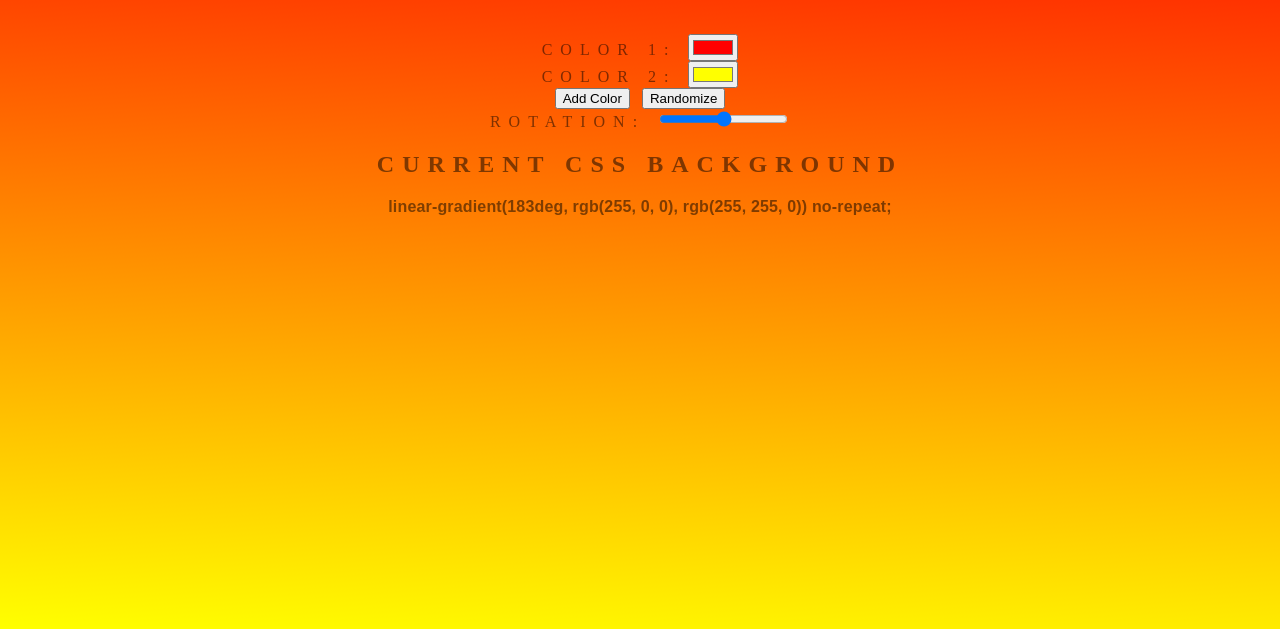
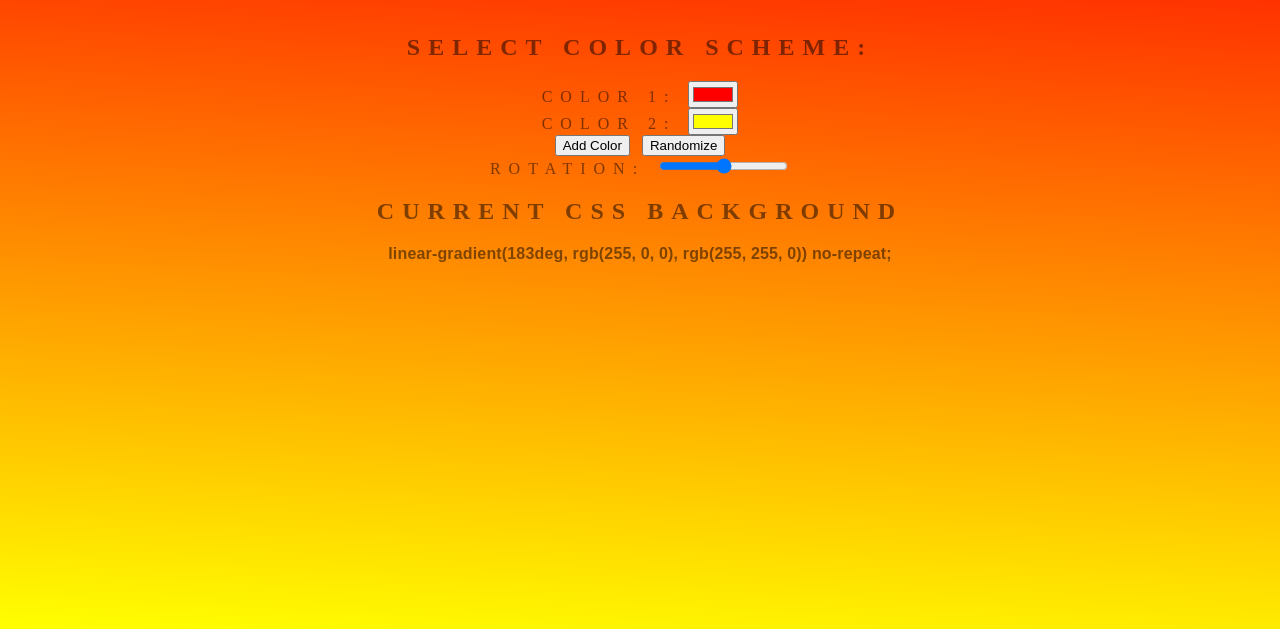
Before and after one commit to DimitrisMalliaris/background-generator, a plain HTML site: page index.html in a window 1280 px wide. Shown: the part 171-800 px from the top of the page. Drawn offline with Linux system fonts and the light colour scheme.

Commit message:
added secondary title

```diff
--- a/index.html
+++ b/index.html
@@ -7,6 +7,7 @@
 </head>
 <body id="gradient">
 	<h1>Gradient Background Generator</h1>
+	<h2>Select Color Scheme:</h2>
 	<div class="colors">
 		<label for="color1">Color 1:</label>
 		<input class="color" type="color" name="color1" value="#FF0000">
```
